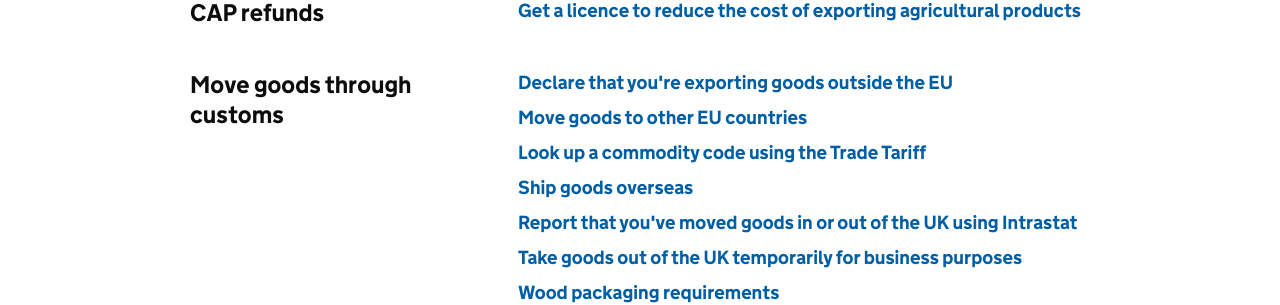
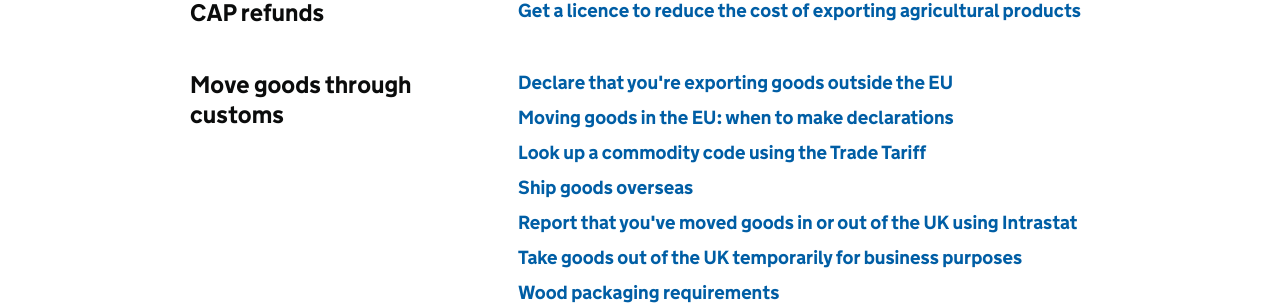
Before and after one commit to alphagov/govuk-import-export-prototype, a Jekyll site: the page built from topic/business-and-self-employed/exporting-and-doing-business-abroad.html, in a window 1280 px wide. Shown: the part 1307-1612 px from the top of the page. Built offline with Jekyll 4.4.1, drawn with Linux system fonts in a browser that asks for light colours.

Commit message:
Update exporting-and-doing-business-abroad.html

```diff
--- a/topic/business-and-self-employed/exporting-and-doing-business-abroad.html
+++ b/topic/business-and-self-employed/exporting-and-doing-business-abroad.html
@@ -67,7 +67,7 @@ index_lists:
    links:
      - name: Declare that you're exporting goods outside the EU
        url: '/guide/declare-exporting-goods-from-eu/overview.html'
-     - name: Move goods to other EU countries
+     - name: "Moving goods in the EU: when to make declarations"
        url: '/guide/move-goods-eu/when-to-make-declaration.html'
      - name: Look up a commodity code using the Trade Tariff
        url: '/start/trade-tariff.html'
```
